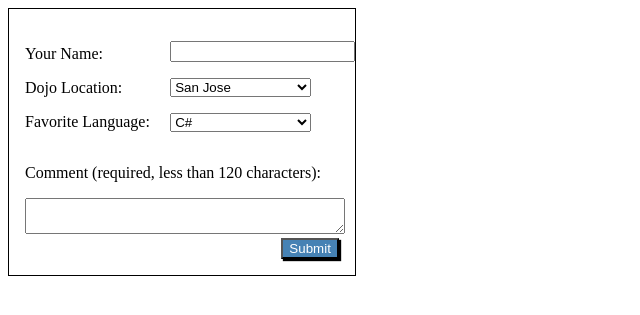
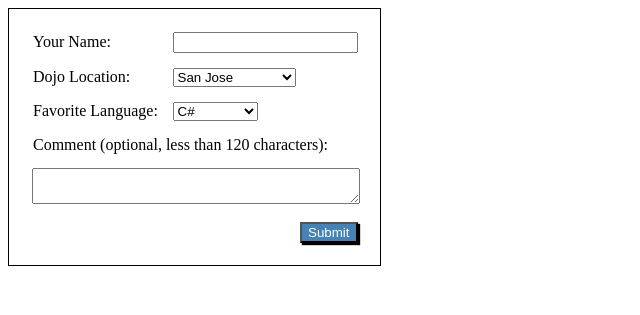
Before and after one commit to ctdoan33/dojo_survey, a Flask app: page / in a window 1280 px wide. Shown: the top 315 px of the page, without its empty margins (0-640 px from the left). Run offline with Flask 2, Linux system fonts and the light colour scheme.

Commit message:
improved styling

```diff
--- a/server.py
+++ b/server.py
@@ -12,9 +12,7 @@ def result():
     location = request.form["location"]
     language = request.form["language"]
     comment = request.form["comment"]
-    if len(comment)<1:
-        flash("Comment field cannot be blank")
-    elif len(comment)>120:
+    if len(comment)>120:
         flash("Comment cannot be more than 120 characters")
     return render_template("result.html", name=name, location=location, language=language, comment=comment)
 app.run(debug=True)
--- a/static/styles.css
+++ b/static/styles.css
@@ -1,18 +1,26 @@
 form{
     border: 1px solid black;
-    display: inline-block;
+    display: table;
     padding: 1em;
 }
-div{
-    display:inline-block;
-    width: 45%;
-    min-width: 6em;
+p{
+    display: table-row;
+}
+label{
+    display: table-cell;
+    padding: .5em;
+}
+input{
+    display: table-cell;
+    margin: .5em;
 }
 select{
-    width: 100%;
+    display: table-cell;
+    margin: .5em;
 }
 textarea{
-    width: 100%;
+    width: 95%;
+    margin: .5em;
 }
 .submit{
     float: right;
--- a/templates/index.html
+++ b/templates/index.html
@@ -10,15 +10,12 @@
 <body>
     <form action="/result" method="post">
         <div>
-        <p>Your Name:</p>
-        <p>Dojo Location:</p>
-        <p>Favorite Language:</p>
-        </div>
-        <div id="inputs">
             <p>
+                <label>Your Name:</label>
                 <input type="text" name="name">
             </p>
             <p>
+                <label>Dojo Location:</label>
                 <select name="location">
                     <option value="San Jose">San Jose</option>
                     <option value="Seattle">Seattle</option>
@@ -30,6 +27,7 @@
                 </select>
             </p>
             <p>
+                <label>Favorite Language:</label>
                 <select name="language">
                     <option value="C#">C#</option>
                     <option value="Ruby">Ruby</option>
@@ -40,9 +38,8 @@
                 </select>
             </p>
         </div>
-        <p>Comment (required, less than 120 characters):</p>
+        <p><label>Comment (optional, less than 120 characters):</label></p>
         <textarea name="comment"></textarea>
-        <br>
         <input class="submit" type="submit" value="Submit">
     </form>
 </body>
```
Also changed, not shown: templates/result.html (+4 -10 lines).
